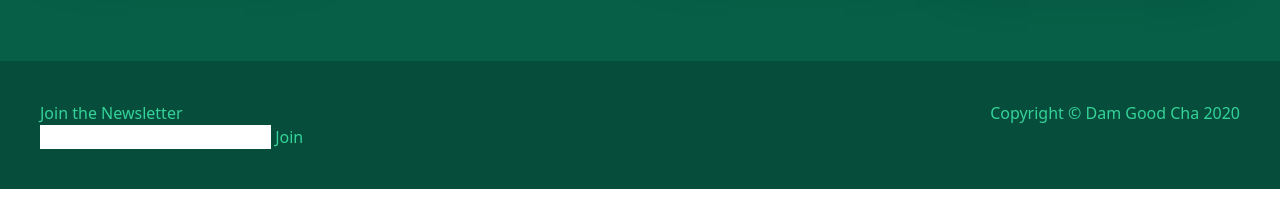
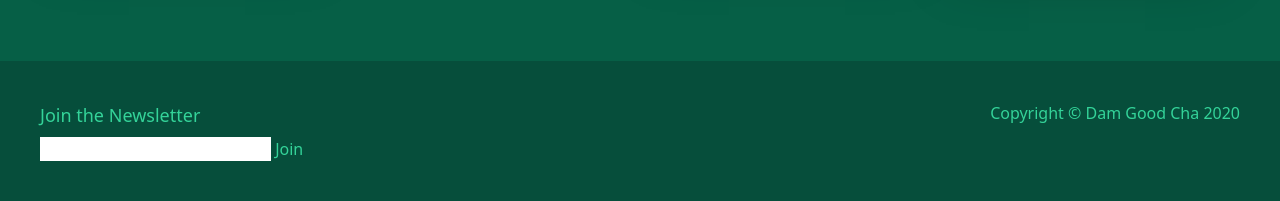
Before and after one commit to dcc5235/Tea_Landing, a plain HTML site: page index.html in a window 1280 px wide. Shown: the part 791-992 px from the top of the page. Drawn offline with nearby package versions, Linux system fonts and the light colour scheme.

Commit message:
footer text sz and margin

```diff
--- a/index.html
+++ b/index.html
@@ -68,10 +68,10 @@
     </div>
   </div>
   <!-- footer and newsletter -->
-  <div class="p-10 bg-green-900 text-green-400 flex justify-between">
+  <footer class="p-10 bg-green-900 text-green-400 flex justify-between">
     <!-- left side footer -->
     <div>
-      <h3>Join the Newsletter</h3>
+      <h3 class="text-lg mb-2">Join the Newsletter</h3>
       <form>
         <input type="email">
         <button>Join</button>
@@ -82,7 +82,7 @@
     <div>
       Copyright &copy; Dam Good Cha 2020
     </div>
-  </div>
+  </footer>
 
 
 </body>
```
